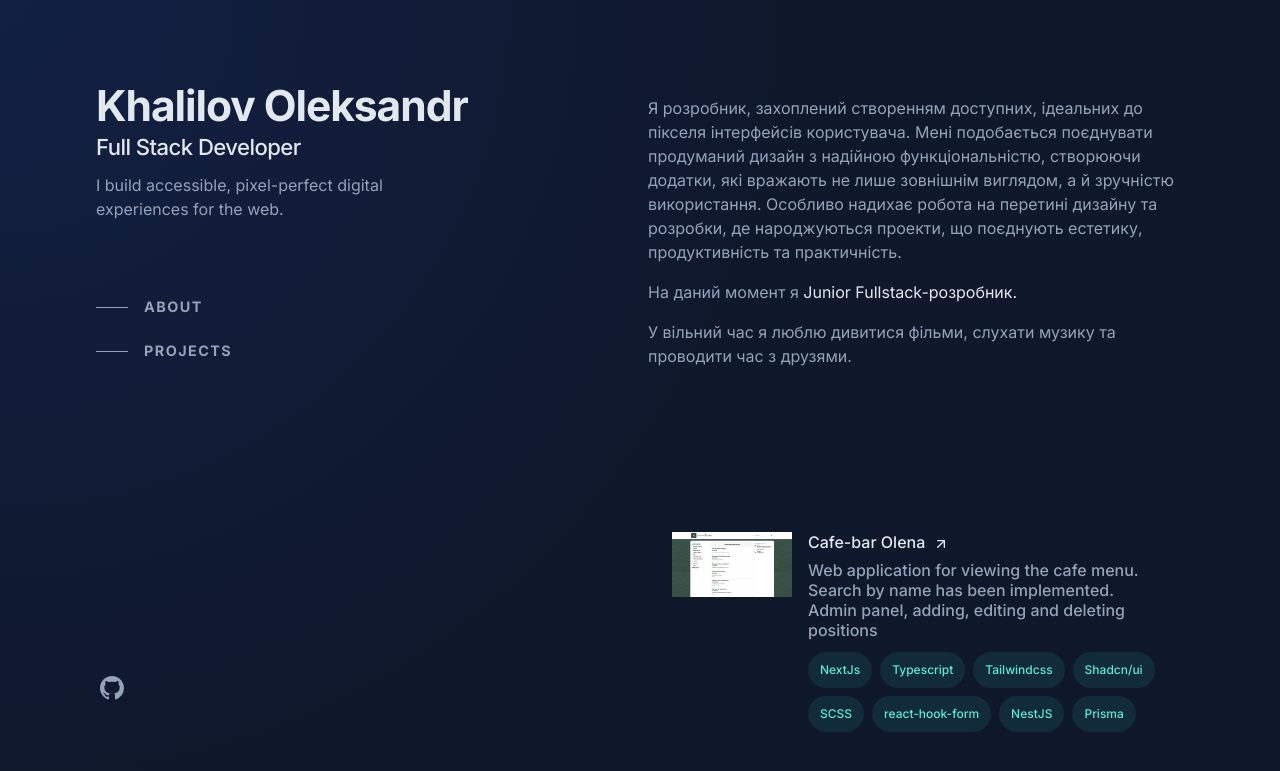
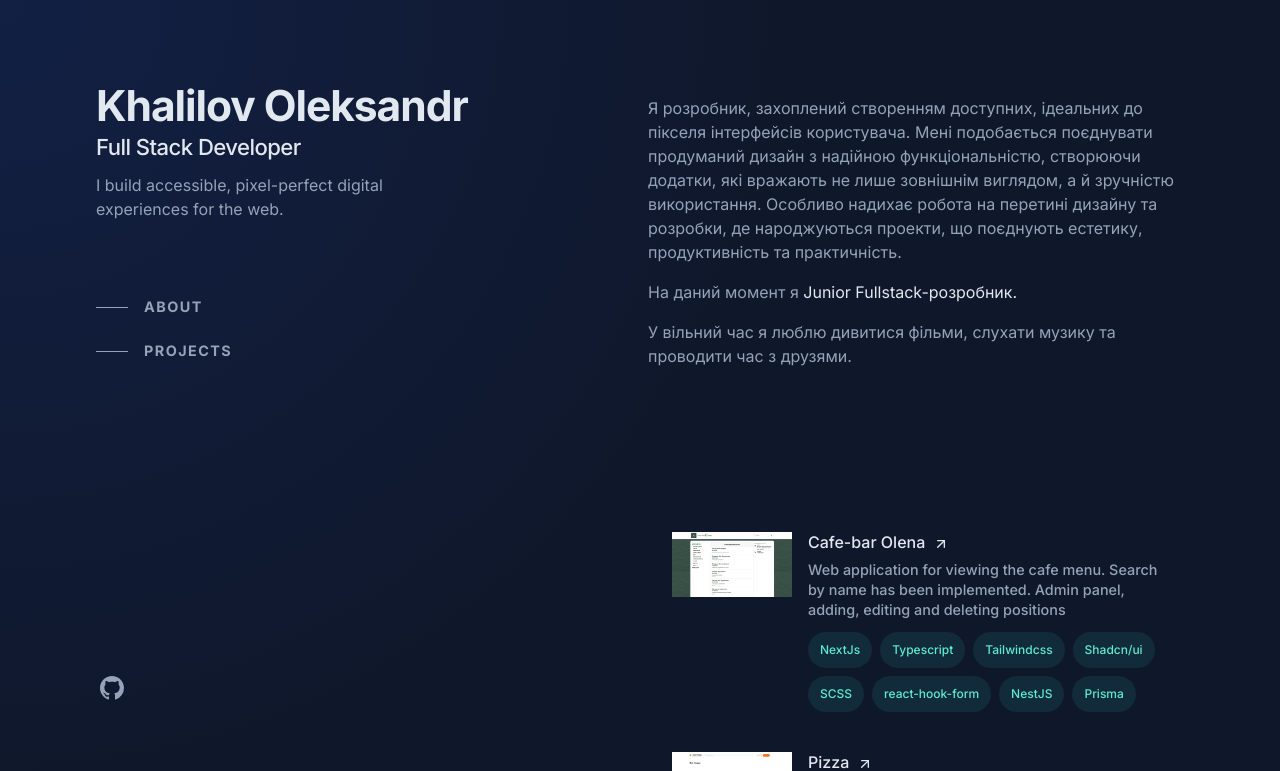
Before and after one commit to khalillovv/portfolio, a Next.js app: page / in a window 1280 px wide. Shown: the top 771 px of the page. Built offline with nearby package versions, Linux system fonts and the light colour scheme.

Commit message:
change font size for project description

```diff
--- a/src/components/project.tsx
+++ b/src/components/project.tsx
@@ -94,7 +94,7 @@ export const Project: React.FC<Props> = ({
 								className='transition-transform transform translate-x-0 translate-y-1 group-hover:translate-x-1 group-hover:translate-y-0'
 							/>
 						</div>
-						<h3 className='mt-2'>{description}</h3>
+						<h3 className='mt-2 text-xs'>{description}</h3>
 						<div className='flex flex-row flex-wrap gap-2 mt-3 text-primary'>
 							{build?.map(b => (
 								<p
```
